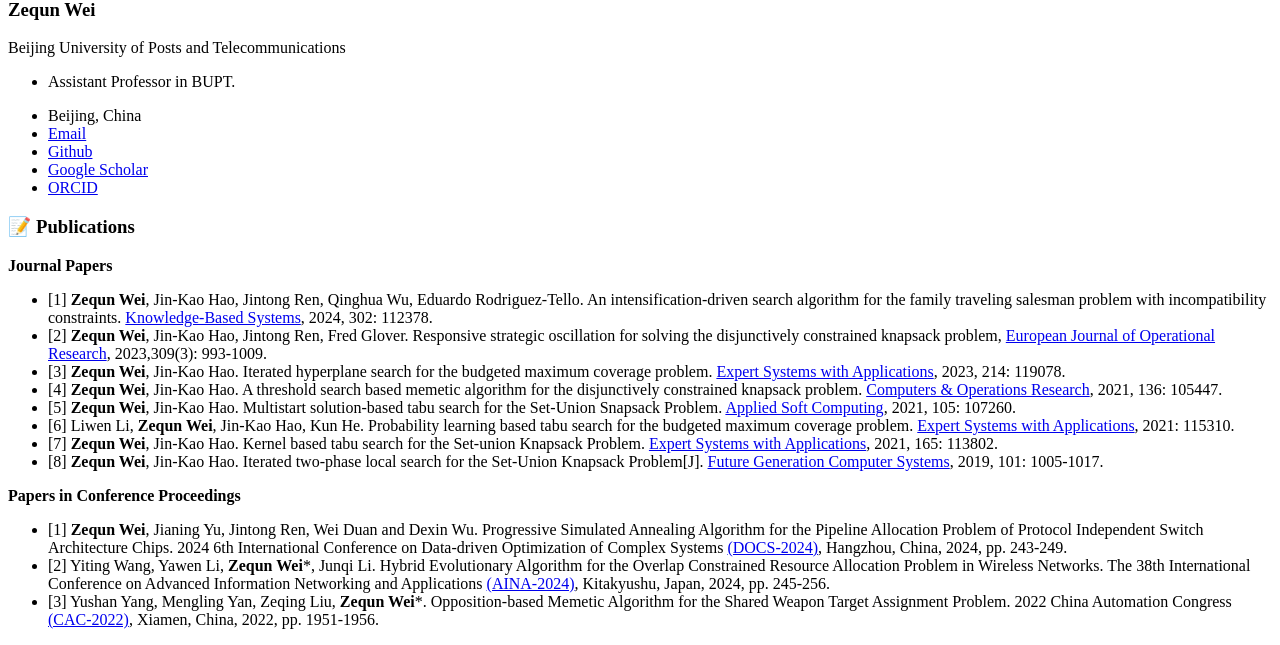
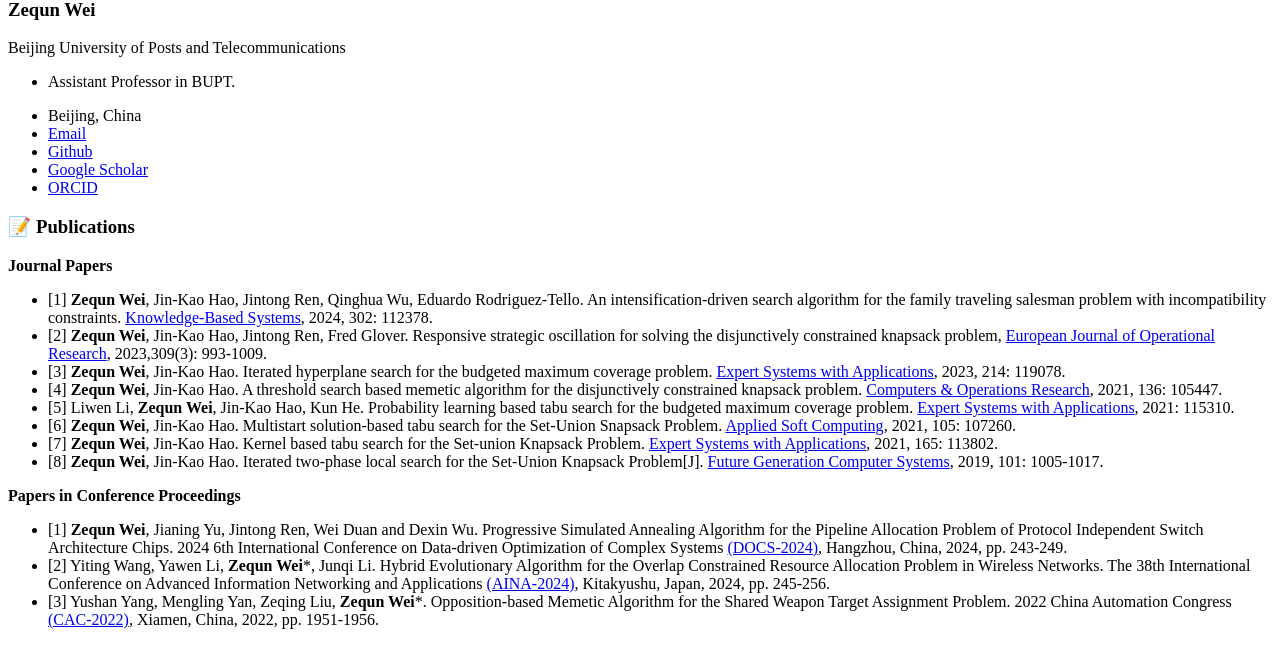
Before and after one commit to Zequn-Wei/Zequn-Wei.github.io, a Jekyll site: the page built from _pages/includes/pub.md, in a window 1280 px wide. Shown: the part 472-1117 px from the top of the page. Built offline with Jekyll 4.4.1, drawn with Linux system fonts in a browser that asks for light colours; our own code applies the rules of GitHub Pages for plain Markdown files.

Commit message:
202411112305

```diff
--- a/_pages/includes/pub.md
+++ b/_pages/includes/pub.md
@@ -76,8 +76,8 @@ Jinglin Liu, Chengxi Li, **Yi Ren**, Feiyang Chen, Zhou Zhao
 - [2] **Zequn Wei**, Jin-Kao Hao, Jintong Ren, Fred Glover. Responsive strategic oscillation for solving the disjunctively constrained knapsack problem, [European Journal of Operational Research](https://www.sciencedirect.com/science/article/abs/pii/S0377221723001248), 2023,309(3): 993-1009.
 - [3] **Zequn Wei**, Jin-Kao Hao. Iterated hyperplane search for the budgeted maximum coverage problem. [Expert Systems with Applications](https://www.sciencedirect.com/science/article/pii/S0957417422020966), 2023, 214: 119078.
 - [4] **Zequn Wei**, Jin-Kao Hao. A threshold search based memetic algorithm for the disjunctively constrained knapsack problem. [Computers & Operations Research](https://www.sciencedirect.com/science/article/pii/S030505482100201X), 2021, 136: 105447.
-- [5] **Zequn Wei**, Jin-Kao Hao. Multistart solution-based tabu search for the Set-Union Snapsack Problem. [Applied Soft Computing](https://www.sciencedirect.com/science/article/pii/S1568494621001836), 2021, 105: 107260.
-- [6] Liwen Li, **Zequn Wei**, Jin-Kao Hao, Kun He. Probability learning based tabu search for the budgeted maximum coverage problem. [Expert Systems with Applications](https://www.sciencedirect.com/science/article/pii/S0957417421007399), 2021: 115310.
+- [5] Liwen Li, **Zequn Wei**, Jin-Kao Hao, Kun He. Probability learning based tabu search for the budgeted maximum coverage problem. [Expert Systems with Applications](https://www.sciencedirect.com/science/article/pii/S0957417421007399), 2021: 115310.
+- [6] **Zequn Wei**, Jin-Kao Hao. Multistart solution-based tabu search for the Set-Union Snapsack Problem. [Applied Soft Computing](https://www.sciencedirect.com/science/article/pii/S1568494621001836), 2021, 105: 107260.
 - [7] **Zequn Wei**, Jin-Kao Hao. Kernel based tabu search for the Set-union Knapsack Problem. [Expert Systems with Applications](https://www.sciencedirect.com/science/article/pii/S0957417420306199), 2021, 165: 113802.
 - [8] **Zequn Wei**, Jin-Kao Hao. Iterated two-phase local search for the Set-Union Knapsack Problem[J]. [Future Generation Computer Systems](https://www.sciencedirect.com/science/article/pii/S0167739X19306569), 2019, 101: 1005-1017.
 
```
